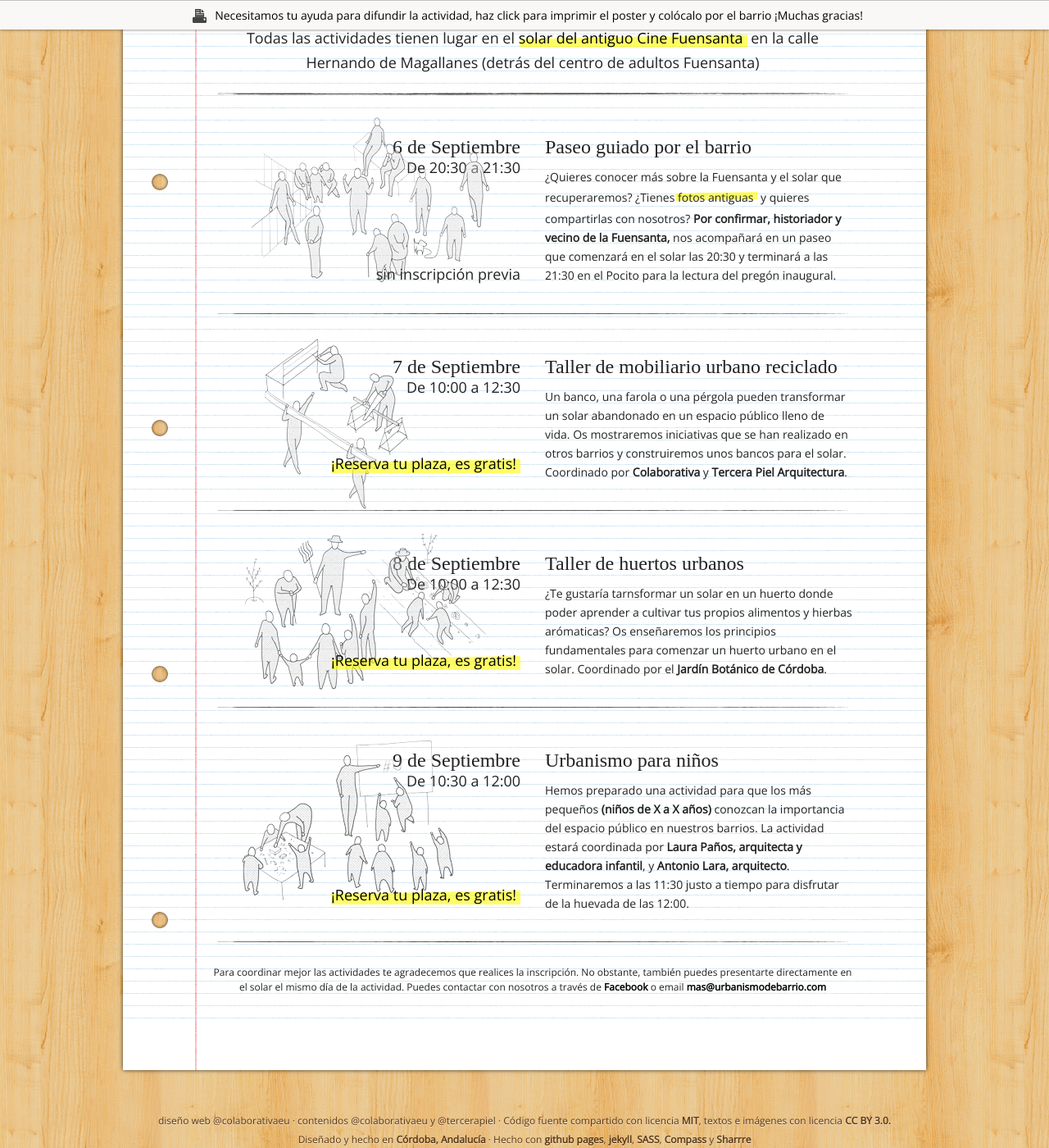
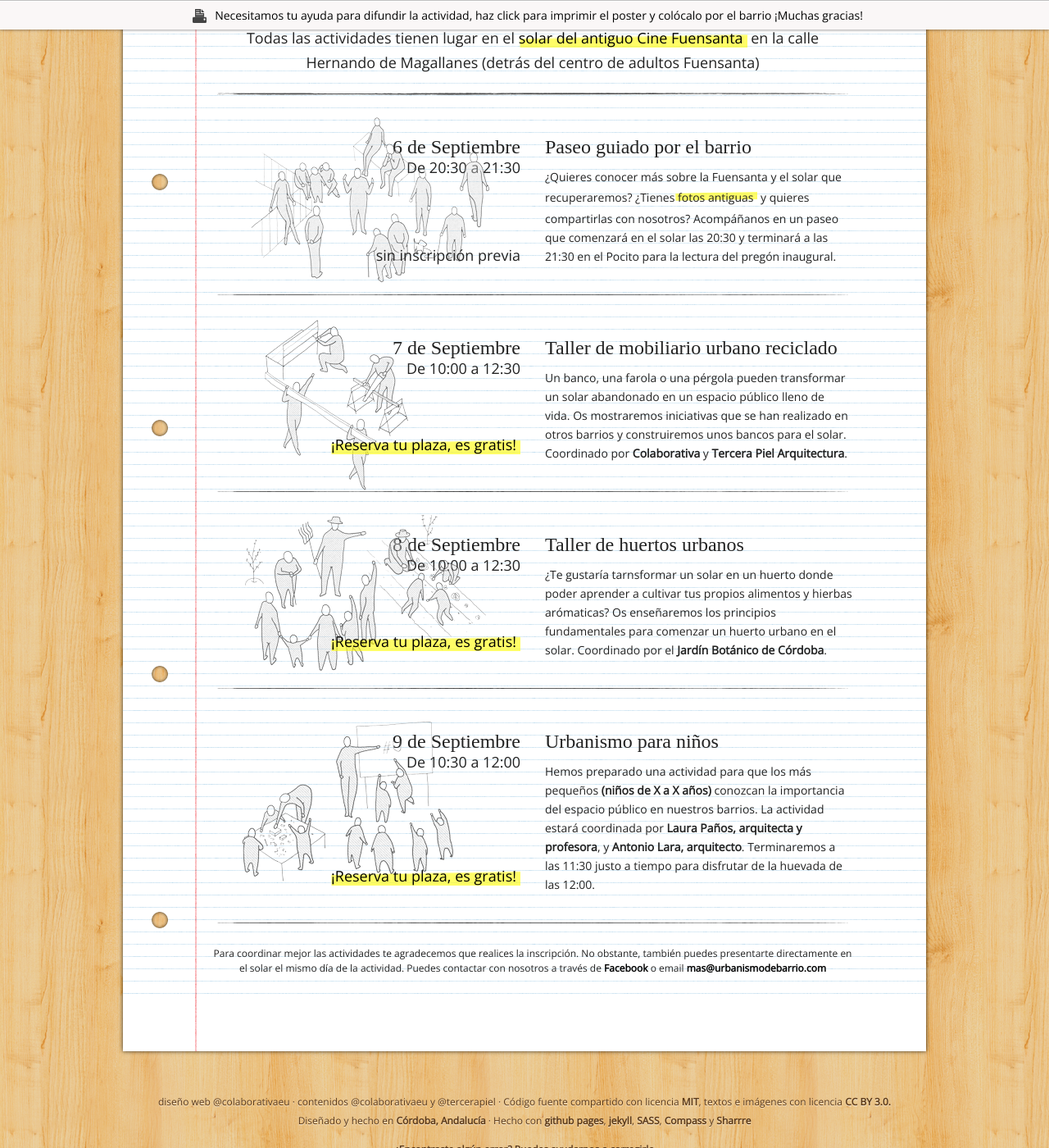
Before and after one commit to colaborativa/urbanismodebarrio.com, a Jekyll site: the page built from index.md, in a window 1280 px wide and 1400 px high, scrolled down 578 px. Shown: the whole window at 82% size. Built offline with Jekyll 4.4.1, drawn with Linux system fonts in a browser that asks for light colours; nearby versions of some CDN libraries; some web fonts are replaced; comment, search, counter and statistics services are not loaded.

```diff
--- a/index.md
+++ b/index.md
@@ -15,7 +15,7 @@
     fecha: {natural: 6 de Septiembre, formateada: 2012-09-06 }
     hora: " De 20:30 a 21:30"
    inscripcion: {titulo: sin inscripción previa }
-   descripcion: "¿Quieres conocer más sobre la Fuensanta y el solar que recuperaremos? ¿Tienes <span class='highlight'>fotos antiguas</span> y quieres compartirlas con nosotros? <strong>Por confirmar, historiador y vecino de la Fuensanta,</strong> nos acompañará en un paseo que comenzará en el solar las 20:30 y terminará a las 21:30 en el Pocito para la lectura del pregón inaugural."
+   descripcion: "¿Quieres conocer más sobre la Fuensanta y el solar que recuperaremos? ¿Tienes <span class='highlight'>fotos antiguas</span> y quieres compartirlas con nosotros? Acompáñanos en un paseo que comenzará en el solar las 20:30 y terminará a las 21:30 en el Pocito para la lectura del pregón inaugural."
  - titulo: Taller de mobiliario urbano reciclado
    slug: mobiliario
    horario:
@@ -39,7 +39,7 @@
     hora: "De 10:30 a 12:00"
    inscripcion: {titulo: "¡Reserva tu plaza, es gratis!", url: http://ninos-urbanismodebarrio.eventbrite.es }
    subtitulo_inscripcion: "Hay n plazas libres"
-   descripcion: "Hemos preparado una actividad para que los más pequeños <strong>(niños de X a X años)</strong> conozcan la importancia del espacio público en nuestros barrios. La actividad estará coordinada por <strong>Laura Paños, arquitecta y educadora infantil</strong>, y <strong>Antonio Lara, arquitecto</strong>. Terminaremos a las 11:30 justo a tiempo para disfrutar de la huevada de las 12:00."
+   descripcion: "Hemos preparado una actividad para que los más pequeños <strong>(niños de X a X años)</strong> conozcan la importancia del espacio público en nuestros barrios. La actividad estará coordinada por <strong>Laura Paños, arquitecta y profesora</strong>, y <strong>Antonio Lara, arquitecto</strong>. Terminaremos a las 11:30 justo a tiempo para disfrutar de la huevada de las 12:00."
 
 footer: "diseño web @colaborativaeu · contenidos @colaborativaeu y @tercerapiel · Código fuente compartido con licencia <a href=''> MIT</a>, textos e imágenes con licencia <a href=''>CC BY 3.0.</a> </br> Diseñado y hecho en <a href=''>Córdoba, Andalucía</a> · Hecho con <a href=''>github pages</a>, <a href=''>jekyll</a>, <a href=''>SASS</a>, <a href=''>Compass</a> y <a href=''>Sharrre</a>"
 
--- a/sass/estilo.scss
+++ b/sass/estilo.scss
@@ -161,6 +161,7 @@
 			position: relative;
 			background: url(/img/linea-a-mano-1px.png) center bottom no-repeat;
 			.imagen{
+				-webkit-print-color-adjust: exact;
 				position: absolute;
 				width: 370px;
 				height: 240px;
```
Also changed, not shown: css/estilo.css.
